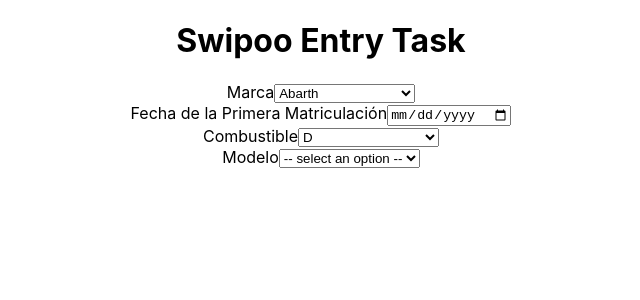
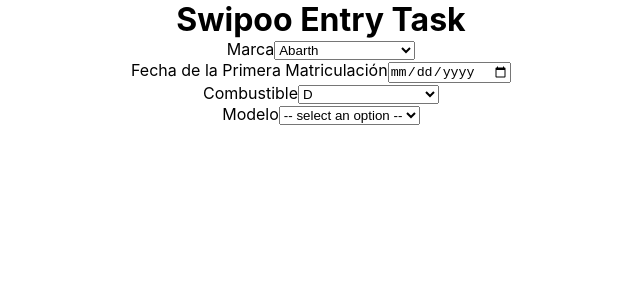
Before and after one commit to mdelarosatoro/swipoo-entry-task, a React (Create React App) app: page / in a window 1280 px wide. Shown: the top 300 px of the page, without its empty margins (319-959 px from the left). Built offline with nearby package versions, Linux system fonts and the light colour scheme.

Commit message:
Added normalization styles·

```diff
--- a/src/index.css
+++ b/src/index.css
@@ -1,13 +1,19 @@
+* {
+    margin: 0;
+    padding: 0;
+    box-sizing: border-box;
+}
+
 body {
-  margin: 0;
-  font-family: -apple-system, BlinkMacSystemFont, 'Segoe UI', 'Roboto', 'Oxygen',
-    'Ubuntu', 'Cantarell', 'Fira Sans', 'Droid Sans', 'Helvetica Neue',
-    sans-serif;
-  -webkit-font-smoothing: antialiased;
-  -moz-osx-font-smoothing: grayscale;
+    margin: 0;
+    font-family: -apple-system, BlinkMacSystemFont, 'Segoe UI', 'Roboto',
+        'Oxygen', 'Ubuntu', 'Cantarell', 'Fira Sans', 'Droid Sans',
+        'Helvetica Neue', sans-serif;
+    -webkit-font-smoothing: antialiased;
+    -moz-osx-font-smoothing: grayscale;
 }
 
 code {
-  font-family: source-code-pro, Menlo, Monaco, Consolas, 'Courier New',
-    monospace;
+    font-family: source-code-pro, Menlo, Monaco, Consolas, 'Courier New',
+        monospace;
 }
```
